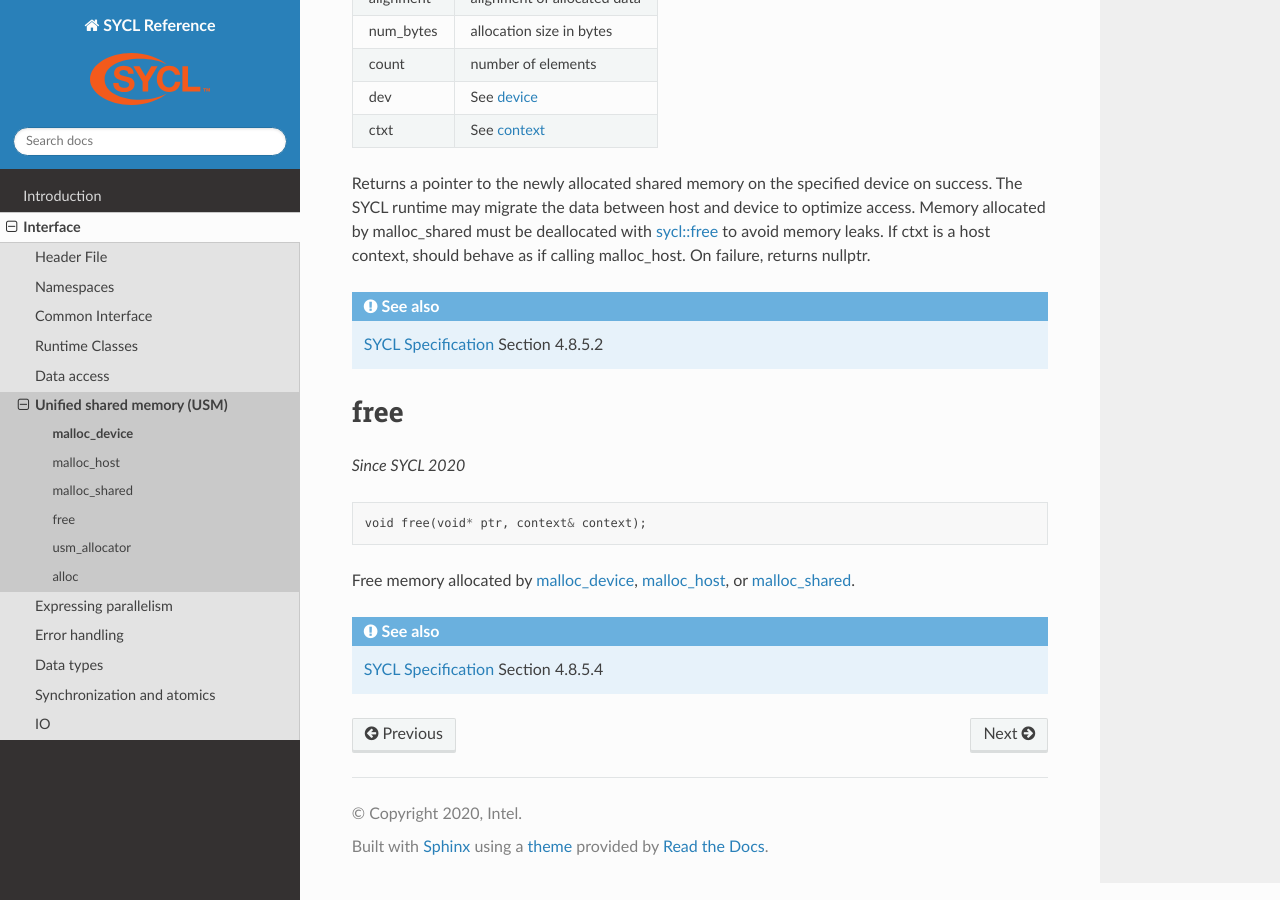
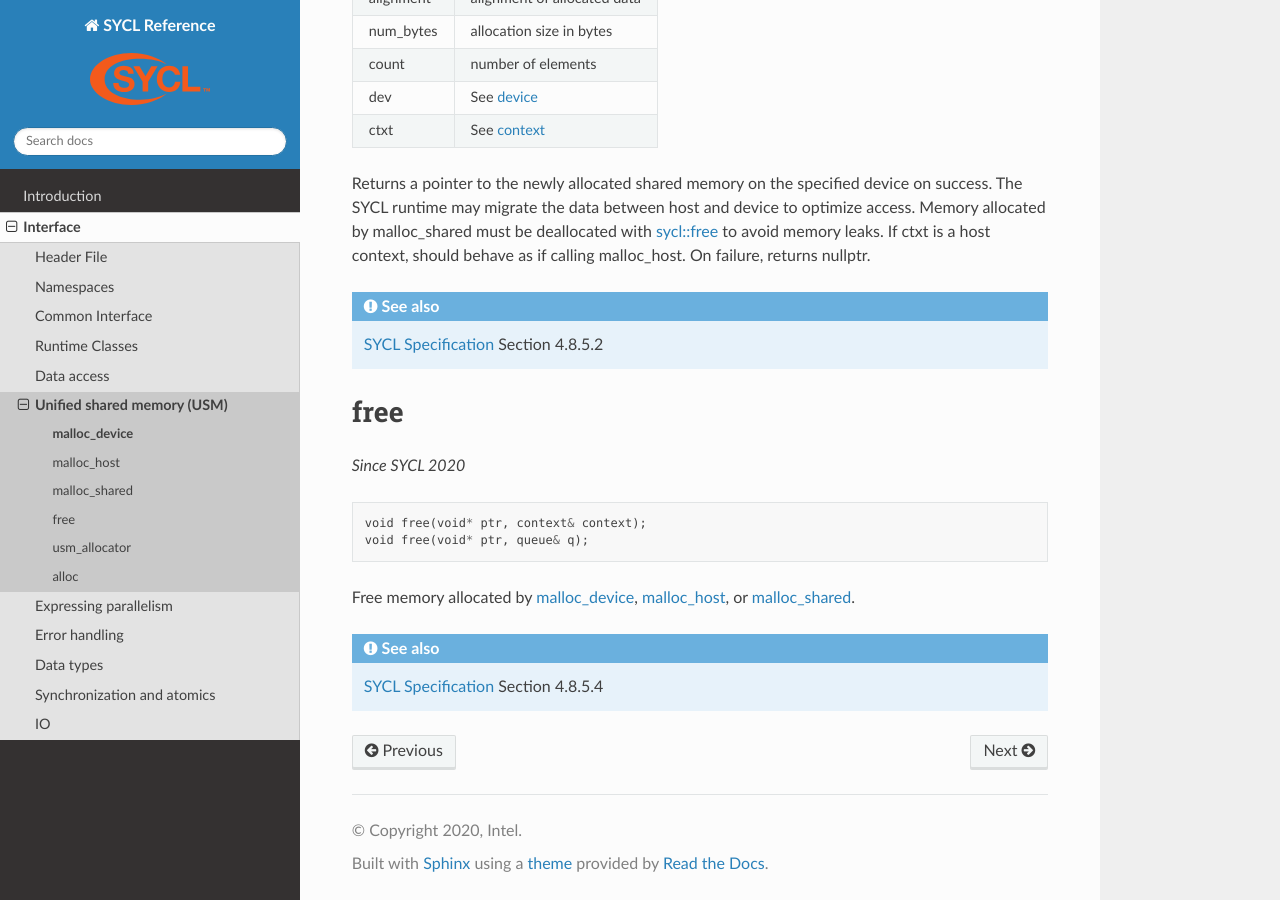
Before and after one commit to KhronosGroup/SYCL_Reference, a Sphinx documentation site: the page built from source/iface/usm-malloc.rst, in a window 1280 px wide and 900 px high, scrolled down 3066 px. Built offline with Sphinx 7.4.7 and the Read the Docs theme 2.0.0, drawn with Linux system fonts in a browser that asks for light colours.

Commit message:
fix free signature

```diff
--- a/source/iface/usm-malloc.rst
+++ b/source/iface/usm-malloc.rst
@@ -190,6 +190,7 @@ calling malloc_host. On failure, returns nullptr.
 ::
 
    void free(void* ptr, context& context);
+   void free(void* ptr, queue& q);
 
 Free memory allocated by `malloc_device`_, `malloc_host`_, or
 `malloc_shared`_.
```
